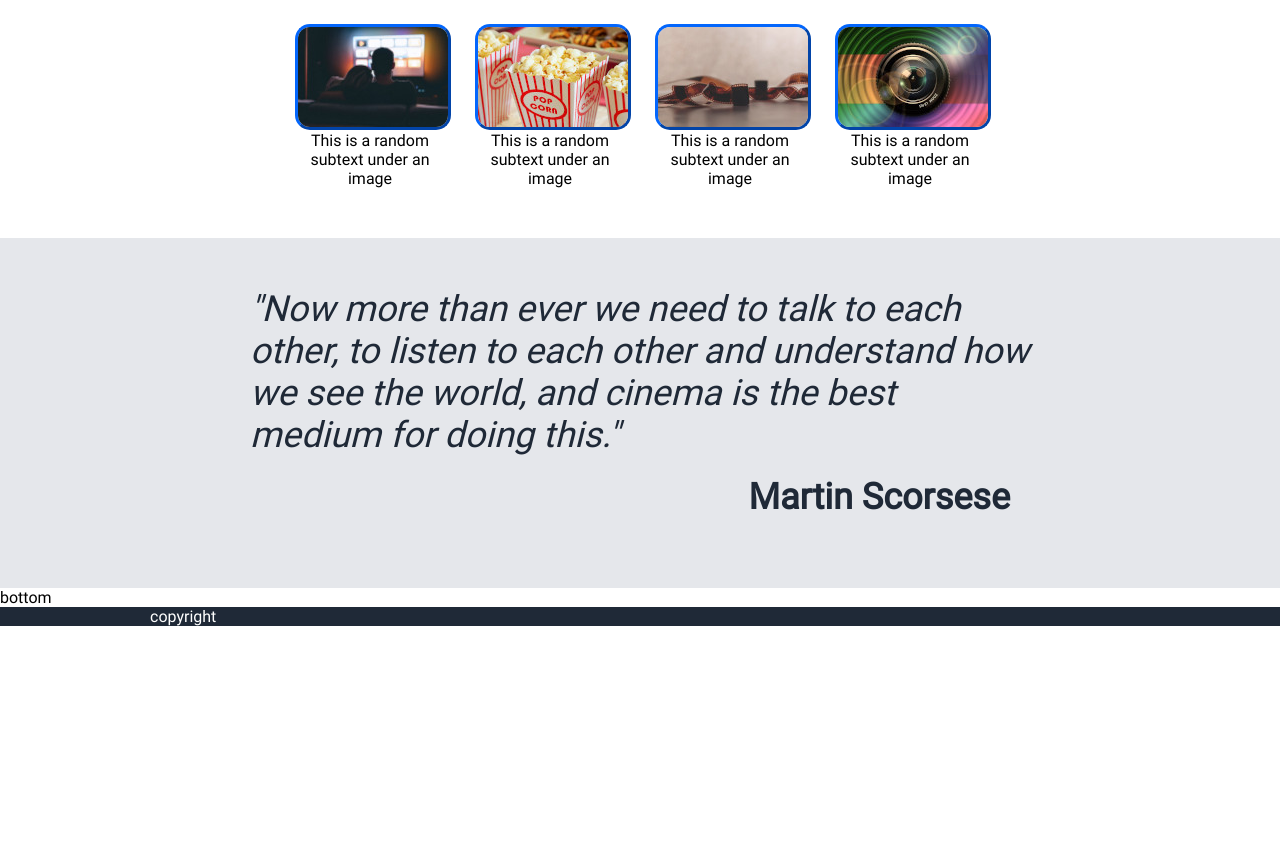
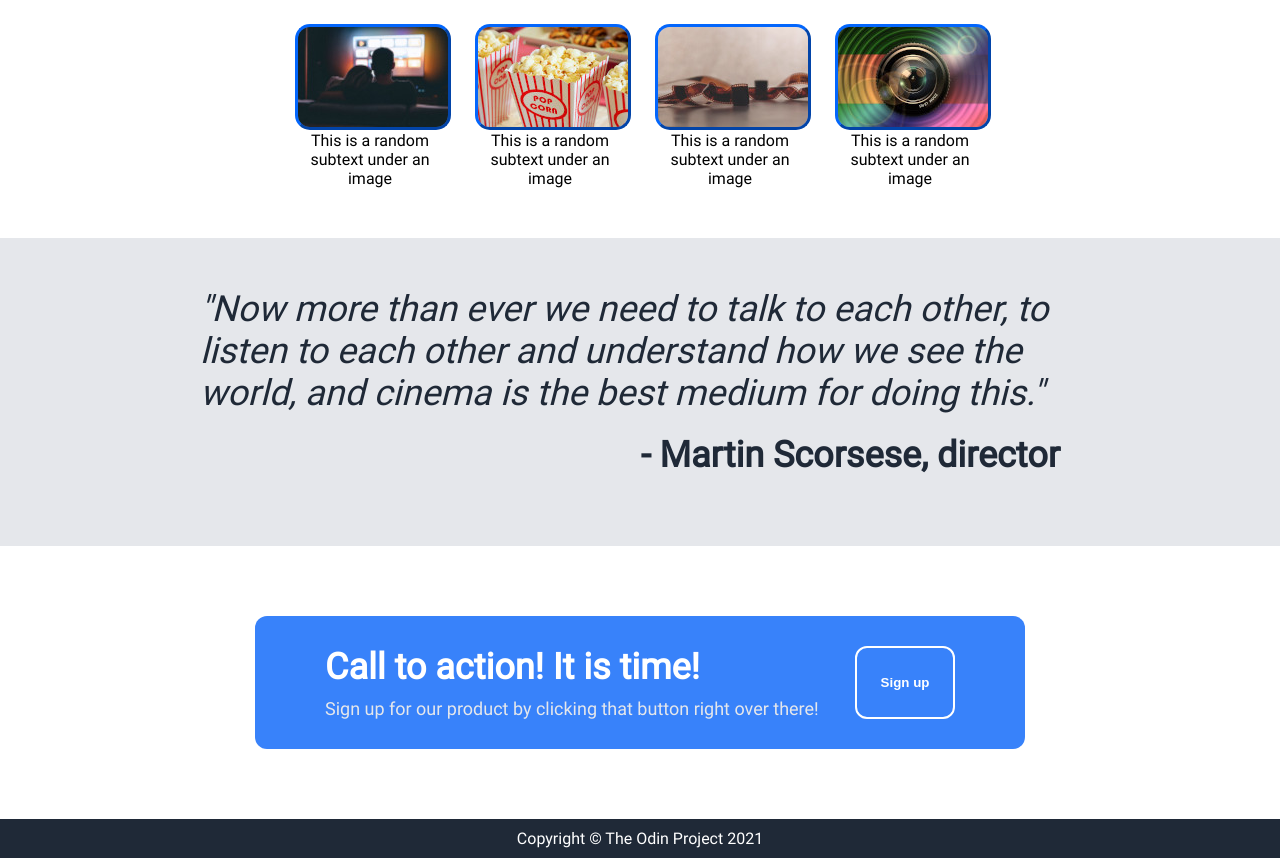
Before and after one commit to Gandalf2711/odin-landing-page, a plain HTML site: page index.html in a window 1280 px wide. Shown: the part 660-1518 px from the top of the page. Before the commit the page ends 1286 px from the top, so only its background shows below. Drawn offline with Linux system fonts and the light colour scheme.

Commit message:
Finish bottom and footer section

```diff
--- a/index.html
+++ b/index.html
@@ -30,27 +30,35 @@
             <div class="body">
             <div class="card">
                 <button class="btn info"><img src="../odin-landing-page/img/couple.jpg" alt="A couple sitting in their sofa watching a movie"></button>
-                This is a random subtext under an image
+                <div class="subtext">This is a random subtext under an image</div>
             </div>
             <div class="card">
                 <button class="btn info"><img src="../odin-landing-page/img/popcorn.jpg" alt="A pictures of several baskets of popcorn"></button>
-                This is a random subtext under an image
+                <div class="subtext">This is a random subtext under an image</div>
             </div>
             <div class="card">
                 <button class="btn info"><img src="../odin-landing-page/img/film.jpg" alt="A image of negative film"></button>
-                This is a random subtext under an image
+                <div class="subtext">This is a random subtext under an image</div>
             </div>
             <div class="card">
                 <button class="btn info"><img src="../odin-landing-page/img/lens.jpg" alt="An colorful illustration of the lens of a camera"></button>
-                This is a random subtext under an image
+                <div class="subtext">This is a random subtext under an image</div>
             </div>
         </div>
         <div class="quote">
             "Now more than ever we need to talk to each other, to listen to each other and understand how we see the world, and cinema is the best medium for doing this."
-            <div class="name">Martin Scorsese</div>
+            <div class="name">- Martin Scorsese, director</div>
         </div>
-        <div class="bottom">bottom</div>
-        <div class="footer">copyright</div>
+        <div class="bottom">
+            <div class="bottom-content">
+                <div class="column">
+                <h4>Call to action! It is time!</h4>
+                <p>Sign up for our product by clicking that button right over there!</p>
+                </div>
+                <button class="btn btm">Sign up</button>
+            </div>
+        </div>
+        <div class="footer">Copyright © The Odin Project 2021</div>
     </div>
 </body>
 </html>
--- a/style.css
+++ b/style.css
@@ -16,6 +16,7 @@ body {
 
 .column {
     width: 500px;
+    gap: 10px;
 }
 
 .header,
@@ -53,9 +54,18 @@ h3 {
     text-align: center;
 }
 
+h4 {
+    font-size: 36px;
+    color: white;
+    margin: 0;
+    padding: 0;
+}
+
 p {
     color: #E5E7EB;
     font-size: 18px;
+    padding: 0;
+    margin: 0;
 }
 
 ul {
@@ -68,14 +78,21 @@ ul {
     font-size: 18px;
 }
 
-.signup{
+.btn {
     color: white;
     font-weight: bold;
-    background-color: #0366fc;
+    background-color: #3882fa;
     padding: 10px;
-    border: none;
     border-radius: 12px;
     width: 100px;
+}
+
+.signup {
+    border: none;
+}
+
+.btm {
+    border: 2px solid white;
 }
 
 .info {
@@ -121,8 +138,8 @@ a:hover {
     font-style: italic;
     color: #1F2937;
     padding: 50px;
-    padding-left: 250px;
-    padding-right: 250px;
+    padding-left: 200px;
+    padding-right: 200px;
 }
 
 .name {
@@ -131,3 +148,26 @@ a:hover {
     font-weight: bold;
     padding: 20px;
 }
+
+.bottom {
+    display: flex;
+    align-items: center;
+    justify-content: center;
+}
+
+.bottom-content {
+    display: flex;
+    background-color: #3882fa;
+    margin: 70px;
+    padding-top: 30px;
+    padding-bottom: 30px;
+    padding-left: 70px;
+    padding-right: 70px;
+    border-radius: 12px;
+    gap: 30px;
+}
+
+.footer {
+    text-align: center;
+    padding: 10px;
+}
```
